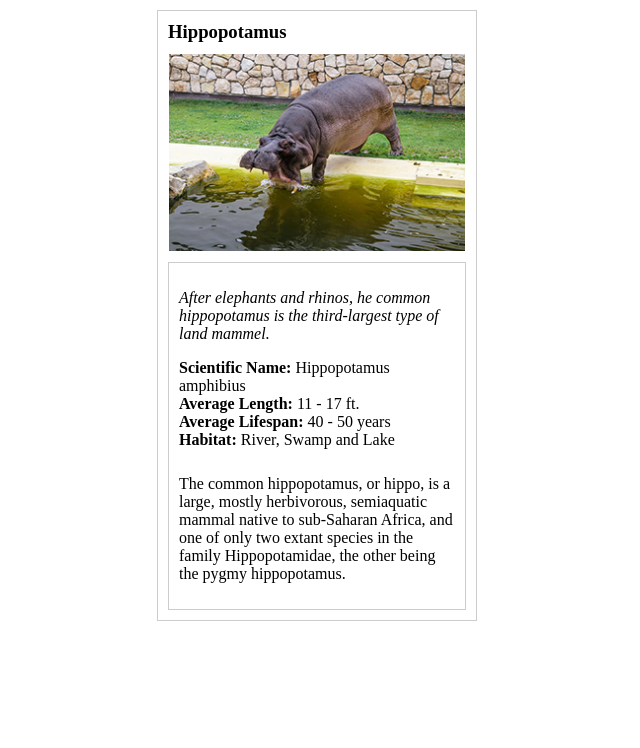
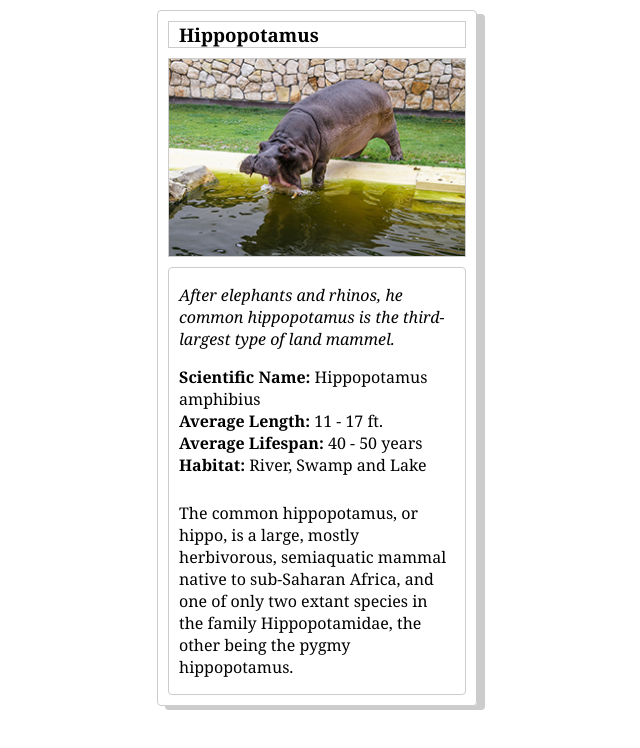
Before and after one commit to tyler-vs/gwg-fewd-animal-trading-card, a website: page card.html in a window 1280 px wide. Shown: the whole page, without its empty margins (323-963 px from the left). Drawn offline with Linux system fonts and the light colour scheme.

Commit message:
style: re-styled to match grading criteria/rubric

```diff
--- a/styles.css
+++ b/styles.css
@@ -9,13 +9,16 @@ html {
   box-sizing: border-box;
 }
 
-*, *:before, *:after {
+*,
+*:before,
+*:after {
   box-sizing: inherit;
 }
 
 /*
   1. reset padding and magin on body
   2. use flexbox to center
+  3. apply css font stack
 */
 body {
   padding: 0; /*1.*/
@@ -24,9 +27,14 @@ body {
   display: flex;  /*2.*/
   flex-direction: row;  /*2.*/
   justify-content: space-around;  /*2.*/
+
+  font-family: Georgia, Times, "Times New Roman", serif;
+  font-style: normal;
+  font-variant: normal;
 }
 
-ul {
+/*reset*/
+.card__details ul {
   list-style-type: none;
   margin-left: 0;
   padding-left: 0;
@@ -34,24 +42,36 @@ ul {
   list-style: none;
 }
 
-/*Give card a fixed width*/
+/*
+  The card that contains all the content
+  1. add fixed width (300 + 10px on left and right = 320px )
+  2. margin to geive space between viewport and card
+  3. border styles
+*/
 .card {
-  width: 320px;
-  margin: 10px;
-  padding: 10px;
-  border: 1px solid #ccc;
+  width: 320px; /*1.*/
+  padding: 10px; /*1.*/
+  margin: 10px; /*2.*/
+  border: 1px solid #ccc; /*3.*/
+  -webkit-box-shadow: 8px 4px 0 #ccc; /*3.*/
+  box-shadow: 8px 4px 0 #ccc;
+  border-radius: 4px; /*3.*/
 }
 
-/*card image is 300px wide or set to 300px*/
+/*
+  card image
+  1. image is 300px wide or set to 300px
+  2. centering of image
+  3. prvent overflow, keep within 300px
+*/
 .card__image {
-  width: 300px;
-  max-width: 100%;
-  height: auto;
-  display: block;
-  margin-left: auto;
-  margin-right: auto;
-  overflow: hidden;
-  border: 1px solid transparent;
+  width: 300px; /*1.*/
+  max-width: 100%; /*1.*/
+  height: auto; /*1.*/
+  display: block; /*2.*/
+  margin-left: auto; /*2.*/
+  margin-right: auto; /*2.*/
+  overflow: hidden; /*3.*/
 }
 
 /* INSTRUCTIONS
@@ -75,9 +95,7 @@ ul {
 /* 03. border around the animal's name, image, and information*/
 
 .card__name,
-.card__image, {
-  border: 1px solid transparent;
-}
+.card__image,
 .card__details {
   border: 1px solid #ccc;
 }
@@ -85,18 +103,21 @@ ul {
 
 /* 04. border around the animal's information*/
 
-/*see above*/
+/*see 03. above*/
 
 /* 05. spacing between the animal's name, image, and information*/
 
 .card__name {
-  margin: 0;
-  padding-bottom: 10px;
+  margin: 0 0 10px 0;
+  padding: 0 10px;
 }
+
 .card__image {
-  margin: 0;
-  padding-bottom: 10px;
+  margin: 0 0 10px 0;
+  padding: 0;
 }
+
 .card__details {
-  padding: 10px;
+  padding: 0 10px;
+  border-radius: 4px;
 }
```
